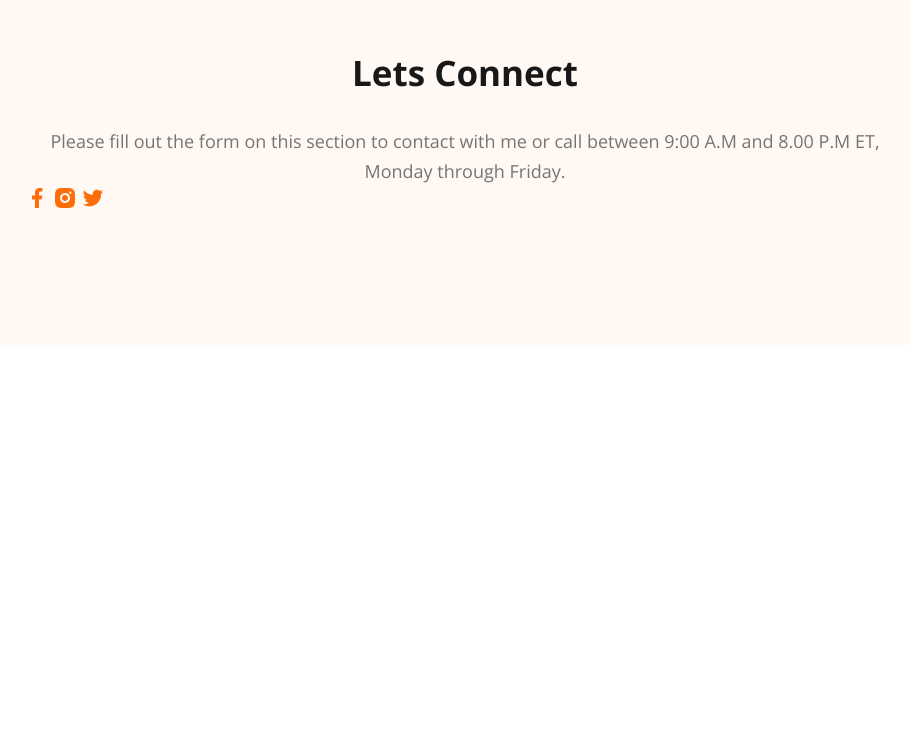
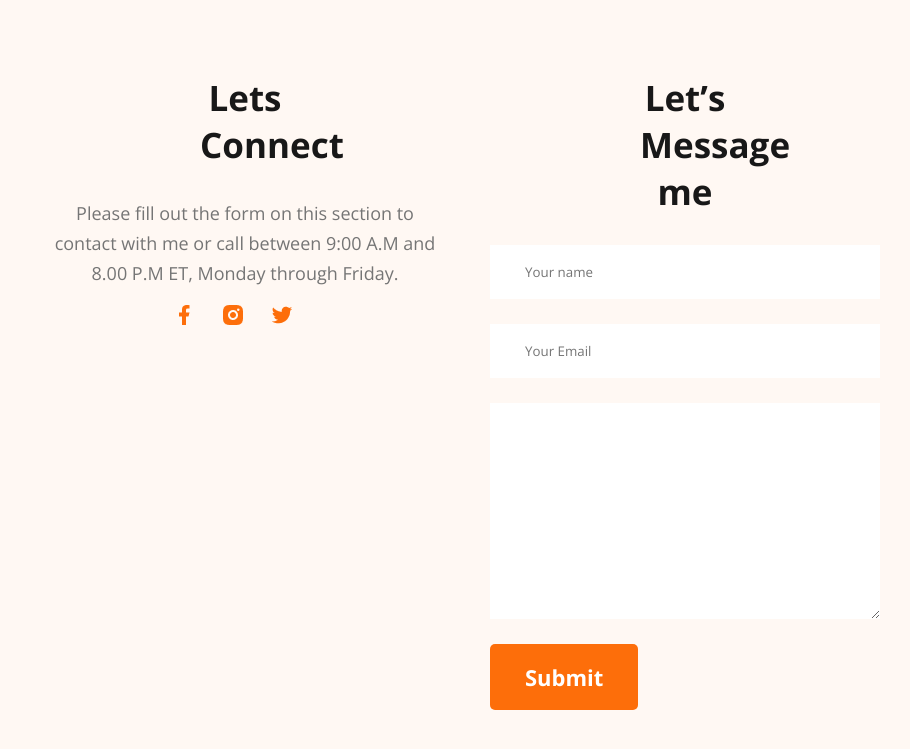
Before and after one commit to smfaizantasnim/Hero-portfolio-figma, a plain HTML site: page index.html in a window 1280 px wide. Shown: the part 3284-4033 px from the top of the page, without its empty margins (175-1085 px from the left). Before the commit the page ends 3629 px from the top, so only its background shows below. Drawn offline with nearby package versions, Linux system fonts and the light colour scheme.

Commit message:
Full Workk Done By 11:15am

```diff
--- a/index.html
+++ b/index.html
@@ -155,7 +155,15 @@
         <a href=""><img src="./images/icons/twitter.png" alt=""></a>
     </div>
 </div>
-<div class="footer-column"></div>
+<div class="footer-column">
+    <h3 class="section-title">Let’s Message me</h3>
+    <form action="">
+        <input type="text" placeholder="Your name">
+        <input type="email" placeholder="Your Email" id="">
+        <textarea name="" id="" cols="30" rows="10"></textarea>
+    </form>
+    <button class="btn-primary">Submit</button>
+</div>
     </footer>
 
     <script src="app.js"></script>
--- a/style.css
+++ b/style.css
@@ -183,3 +183,32 @@ padding: 30px 100px;
     padding: 130px 200px;
     margin-top: 100px;
  }
+ .footer-column{
+    width: 50%;
+    gap: 25px;
+    padding: 25px;
+ }
+ .section-title{
+    font-size: 35px;
+    font-weight: 700;
+ }
+/**/
+
+input, textarea{
+    display: block;
+    margin-bottom: 25px;
+    padding: 18px 35px;
+    color: #757575;
+    border: 0;
+    width: 100%;
+}
+
+.social-links{
+    display: flex;
+    justify-content: center;
+    margin-top: 15px;
+}
+.social-links a{
+    margin-right: 25px;
+    }
+}
```
